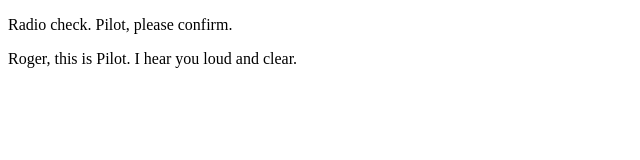
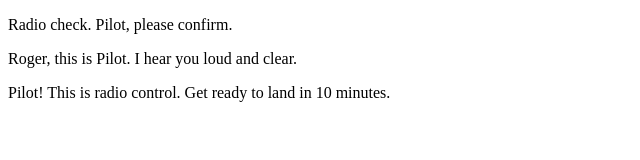
Before and after one commit to e-bold/communication-log, a plain HTML site: page index.html in a window 1280 px wide. Shown: the whole page, without its empty margins (0-640 px from the left). Drawn offline with Linux system fonts and the light colour scheme.

Commit message:
Relayed message to the pilot

```diff
--- a/index.html
+++ b/index.html
@@ -3,5 +3,6 @@
    <body>
       <p>Radio check. Pilot, please confirm.</p>
       <p>Roger, this is Pilot. I hear you loud and clear.</p>
+      <p>Pilot! This is radio control. Get ready to land in 10 minutes.</p>
    </body>
 </html>
```
